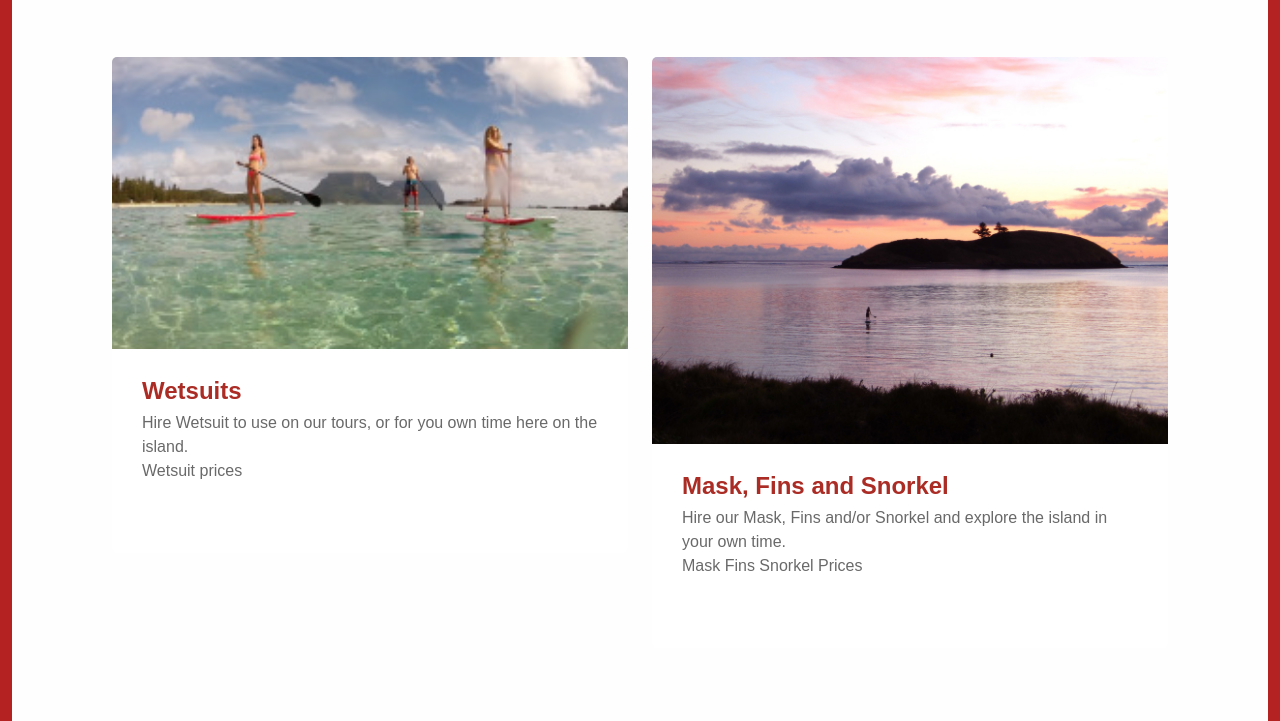
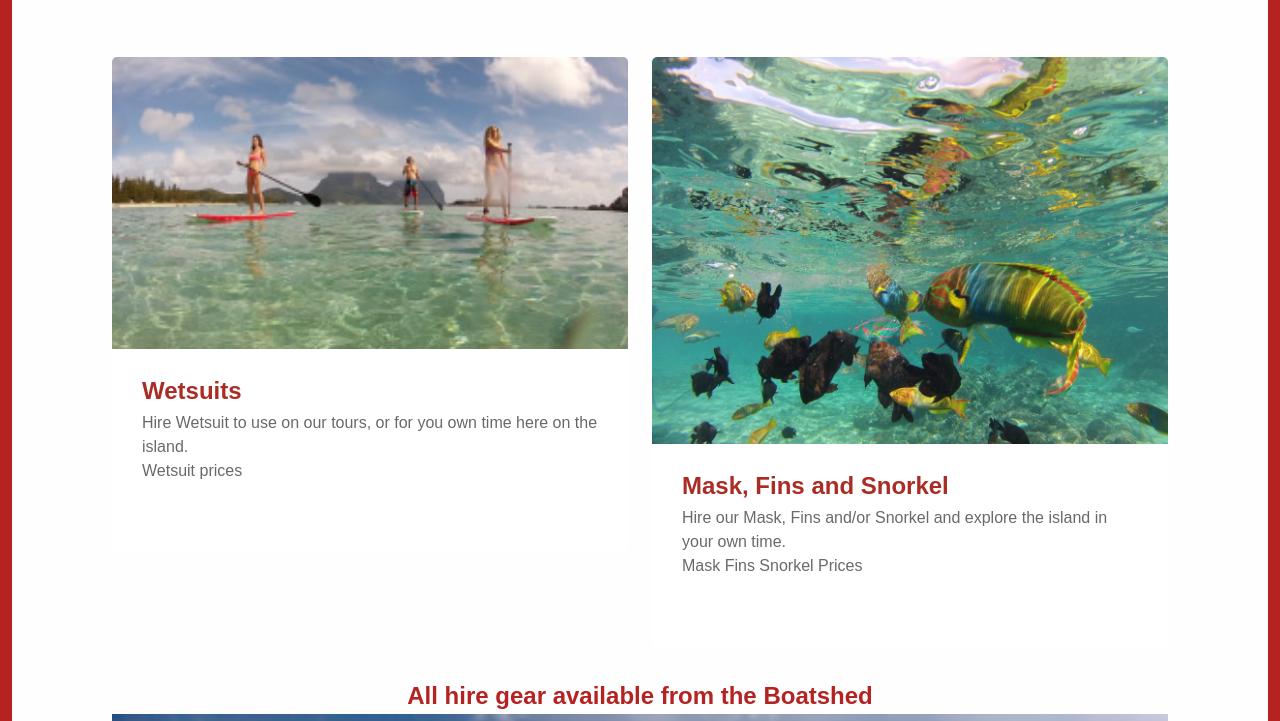
Before and after one commit to brookebusteed/islander-cruises, a plain HTML site: page hire-gear.html in a window 1280 px wide. Shown: the part 1059-1780 px from the top of the page. Drawn offline with nearby package versions, Linux system fonts and the light colour scheme.

Commit message:
updated hire content

```diff
--- a/hire-gear.html
+++ b/hire-gear.html
@@ -58,7 +58,7 @@
         <h2>Hire Gear</h2>
       </section>
       <main>
-        <section class="about-content">
+        <section>
           <div class="row">
             <div class="col-md-6">
               <div class="card">
@@ -117,11 +117,7 @@
             </div>
             <div class="col-md-6">
               <div class="card">
-                <img
-                  src="images/stand-up.png"
-                  class="card-img-top"
-                  alt="mask"
-                />
+                <img src="images/fish.png" class="card-img-top" alt="mask" />
                 <div class="card-body">
                   <h5 class="card-title">Mask, Fins and Snorkel</h5>
                   <p class="card-text">
@@ -134,6 +130,10 @@
                 </div>
               </div>
             </div>
+            <h4 class="text-center">
+              All hire gear available from the Boatshed
+            </h4>
+            <img src="./images/kayak.png" alt="" />
           </div>
         </section>
       </main>
```
Also changed, not shown: 1 other file.
